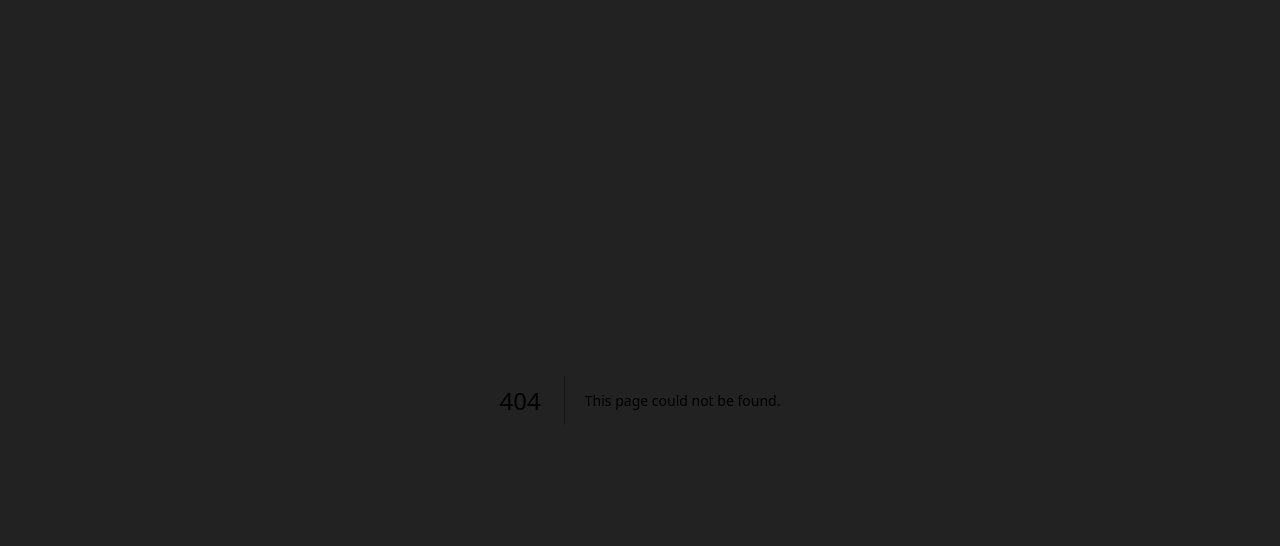
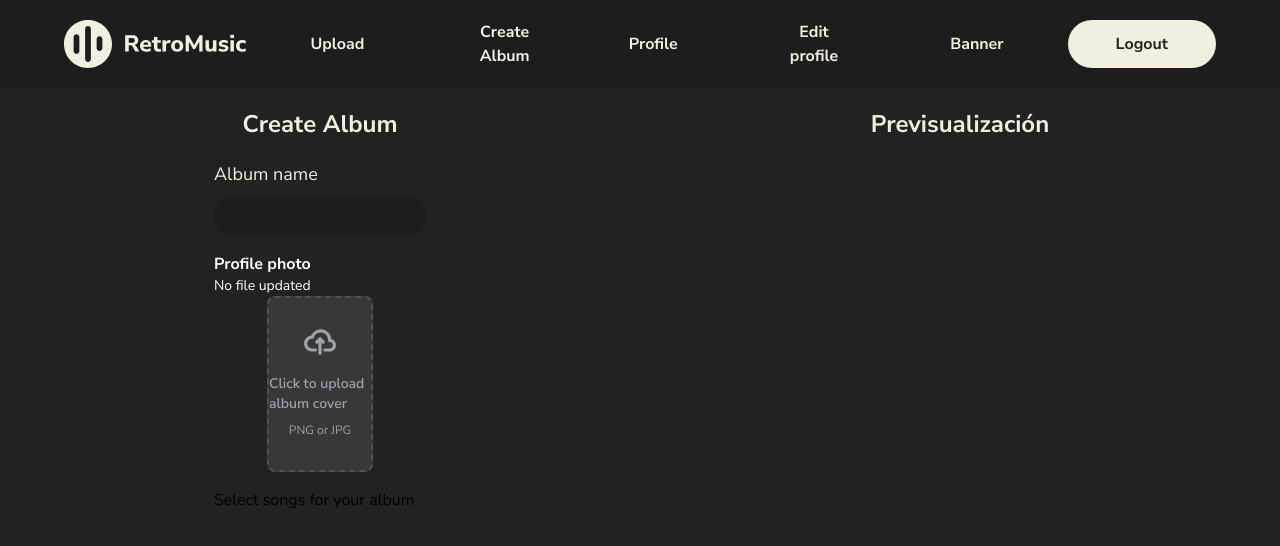
Before and after one commit to alexmaest/AYD2_Proyecto_G2, a Next.js app in the folder frontend/: page /artist/create-album in a window 1280 px wide. Before the commit this address had no page. Shown: the top 546 px of the page. Built offline with nearby package versions, Linux system fonts and the light colour scheme; no server answers.

Commit message:
add page create-album

```diff
--- /dev/null
+++ b/frontend/src/app/artist/create-album/page.tsx
@@ -0,0 +1,118 @@
+'use client'
+import { useEffect, useState } from 'react'
+import { apiUrls, baseUrl } from '@/constants/urls'
+import { useSession } from 'next-auth/react'
+import UploadImage from '@/components/UploadImage'
+import Alert from '@/components/Alert'
+
+interface Song {
+  duration: string
+  id: number
+  genre: string
+  name: string
+  songUrl: string
+}
+
+export default function Page () {
+  const { data: session } = useSession()
+  const [file, setFile] = useState<File | null>(null)
+  const [base64Image, setBase64Image] = useState<string | null>(null)
+  const [songs, setSongs] = useState<Song[]>([])
+  const [alertType, setAlertType] = useState<'danger' | 'success'>('danger')
+  const [alertMessage, setAlertMessage] = useState('')
+  const [isAlertOpen, setIsAlertOpen] = useState(false)
+  const [checkedState, setCheckedState] = useState<boolean[]>([])
+
+  const handleFileChange = (event: React.ChangeEvent<HTMLInputElement>) => {
+    const file = event.target.files?.[0]
+    if (file != null) {
+      const reader = new FileReader()
+
+      reader.onload = (e) => {
+        if (e.target?.result != null) {
+          const base64Data = e.target.result as string
+          setFile(file)
+          setBase64Image(base64Data)
+        }
+      }
+
+      reader.readAsDataURL(file)
+    }
+  }
+
+  useEffect(() => {
+    const getSongs = async () => {
+      try {
+        const response = await fetch(baseUrl + apiUrls.artist.songs + `/${String(session?.user?.id)}`)
+
+        if (!response.ok) {
+          throw new Error('Something went wrong')
+        }
+
+        const data = await response.json()
+
+        setSongs(data)
+      } catch (error: any) {
+        setAlertType('danger')
+        setAlertMessage(error.message)
+        setIsAlertOpen(true)
+      }
+    }
+
+    if (session?.user != null) void getSongs()
+  }, [session?.user])
+
+  useEffect(() => {
+    if (songs.length > 0) {
+      const checkedState = new Array(songs.length).fill(false)
+      setCheckedState(checkedState)
+    }
+  }, [songs])
+
+  useEffect(() => {
+    console.log({ checkedState })
+    console.log({ songs })
+  }, [checkedState, songs])
+
+  return (
+    <section className='mt-5 flex justify-center'>
+      <Alert type={alertType} className='w-[450px]' isOpen={isAlertOpen} onClick={() => setIsAlertOpen(false)}>
+        <p>{alertMessage}</p>
+      </Alert>
+      <div className='flex flex-col w-2/4'>
+        <div className='flex flex-col items-center'>
+          <h1 className='text-retro-white text-center font-bold text-2xl'>Create Album</h1>
+          <article className='flex flex-col mt-5'>
+            <form className='flex flex-col gap-4'>
+              <div className='flex flex-col gap-2'>
+                <label htmlFor='album-name' className='text-retro-white text-lg'>Album name</label>
+                <input type='text' id='album-name' className='rounded-full px-4 py-2 bg-[#1D1D1D] text-retro-white' />
+              </div>
+              <UploadImage
+                title='Click to upload album cover'
+                className='w-full'
+                handleFileChange={handleFileChange}
+              >
+                <h2 className='text-white font-bold'>Profile photo</h2>
+                {
+                file == null
+                  ? (
+                    <p className='text-white text-sm'>No file updated</p>
+                    )
+                  : (
+                    <p className='text-white text-sm'>{file.name}</p>
+                    )
+            }
+              </UploadImage>
+
+              <h2>Select songs for your album</h2>
+            </form>
+          </article>
+        </div>
+      </div>
+      <div className='flex flex-col w-2/4'>
+        <h1 className='text-retro-white text-center font-bold text-2xl'>Previsualización</h1>
+      </div>
+    </section>
+  )
+}
--- a/frontend/src/app/artist/layout.tsx
+++ b/frontend/src/app/artist/layout.tsx
@@ -25,6 +25,14 @@ export default function ArtistLayout ({
                 className='group box-border flex items-center justify-center gap-4 rounded-full px-[48px] py-[12px] transition-all duration-300 ease-in-out bg-[#1D1D1D] hover:brightness-90 hover:scale-105'
               >
                 <span className='text-retro-white text-center font-bold text-[16px]'>Upload</span>
+              </Link>
+            </li>
+            <li>
+              <Link
+                href='/artist/create-album'
+                className='group box-border flex items-center justify-center gap-4 rounded-full px-[48px] py-[12px] transition-all duration-300 ease-in-out bg-[#1D1D1D] hover:brightness-90 hover:scale-105'
+              >
+                <span className='text-retro-white text-center font-bold text-[16px]'>Create Album</span>
               </Link>
             </li>
           </ul>
--- a/frontend/src/app/artist/profile/edit/page.tsx
+++ b/frontend/src/app/artist/profile/edit/page.tsx
@@ -10,6 +10,7 @@ import Input from '@/components/Input'
 import Select from '@/components/Select'
 import InputError from '@/components/InputError'
 import Alert from '@/components/Alert'
+import UploadImage from '@/components/UploadImage'
 
 const months = [
   'January', 'February', 'March', 'April', 'May', 'June', 'July', 'August', 'September',
@@ -321,7 +322,11 @@ function UpdateForm () {
           </div>
           {errorGender !== '' && (<InputError message={errorGender} />)}
         </FormInput>
-        <div className='flex flex-col w-1/3 flex-1'>
+        <UploadImage
+          title='Click to upload your profile photo'
+          className='flex flex-col w-1/3 flex-1'
+          handleFileChange={handleFileChange}
+        >
           <h2 className='text-white font-bold'>Profile photo</h2>
           {
                 file == null
@@ -332,19 +337,7 @@ function UpdateForm () {
                     <p className='text-white text-sm'>{file.name}</p>
                     )
             }
-          <div className='flex items-center justify-center'>
-            <label htmlFor='dropzone-file' className='flex flex-col items-center justify-center w-1/2 h-44 border-2 border-dashed rounded-lg cursor-pointer bg-retro-black-800 border-retro-black-600 hover:border-retro-black-500 hover:bg-retro-black-600'>
-              <div className='flex flex-col items-center justify-center pt-5 pb-6'>
-                <svg className='w-8 h-8 mb-4 text-gray-400' aria-hidden='true' xmlns='http://www.w3.org/2000/svg' fill='none' viewBox='0 0 20 16'>
-                  <path stroke='currentColor' strokeLinecap='round' strokeLinejoin='round' strokeWidth='2' d='M13 13h3a3 3 0 0 0 0-6h-.025A5.56 5.56 0 0 0 16 6.5 5.5 5.5 0 0 0 5.207 5.021C5.137 5.017 5.071 5 5 5a4 4 0 0 0 0 8h2.167M10 15V6m0 0L8 8m2-2 2 2' />
-                </svg>
-                <p className='mb-2 text-sm text-gray-400'><span className='font-semibold'>Click to upload your profile photo</span></p>
-                <p className='text-xs text-gray-400'>PNG or JPG</p>
-              </div>
-              <input id='dropzone-file' type='file' className='hidden' onChange={handleFileChange} />
-            </label>
-          </div>
-        </div>
+        </UploadImage>
         <Button type='primary'>
           <span className='text-retro-white text-center font-bold text-[16px]'>Update your profile</span>
         </Button>
--- /dev/null
+++ b/frontend/src/components/UploadImage.tsx
@@ -0,0 +1,26 @@
+export default function UploadImage (
+  { title, className, handleFileChange, children }:
+  { title: string
+    className?: string
+    handleFileChange: (event: React.ChangeEvent<HTMLInputElement>) => void
+    children?: React.ReactNode }
+) {
+  return (
+    <section className={className}>
+      {children}
+      <div className='flex items-center justify-center'>
+        <label htmlFor='dropzone-file' className='flex flex-col items-center justify-center w-1/2 h-44 border-2 border-dashed rounded-lg cursor-pointer bg-retro-black-800 border-retro-black-600 hover:border-retro-black-500 hover:bg-retro-black-600'>
+          <div className='flex flex-col items-center justify-center pt-5 pb-6'>
+            <svg className='w-8 h-8 mb-4 text-gray-400' aria-hidden='true' xmlns='http://www.w3.org/2000/svg' fill='none' viewBox='0 0 20 16'>
+              <path stroke='currentColor' strokeLinecap='round' strokeLinejoin='round' strokeWidth='2' d='M13 13h3a3 3 0 0 0 0-6h-.025A5.56 5.56 0 0 0 16 6.5 5.5 5.5 0 0 0 5.207 5.021C5.137 5.017 5.071 5 5 5a4 4 0 0 0 0 8h2.167M10 15V6m0 0L8 8m2-2 2 2' />
+            </svg>
+            <p className='mb-2 text-sm text-gray-400'><span className='font-semibold'>{title}</span></p>
+            <p className='text-xs text-gray-400'>PNG or JPG</p>
+          </div>
+          <input id='dropzone-file' type='file' className='hidden' onChange={handleFileChange} />
+        </label>
+      </div>
+    </section>
+
+  )
+}
```
